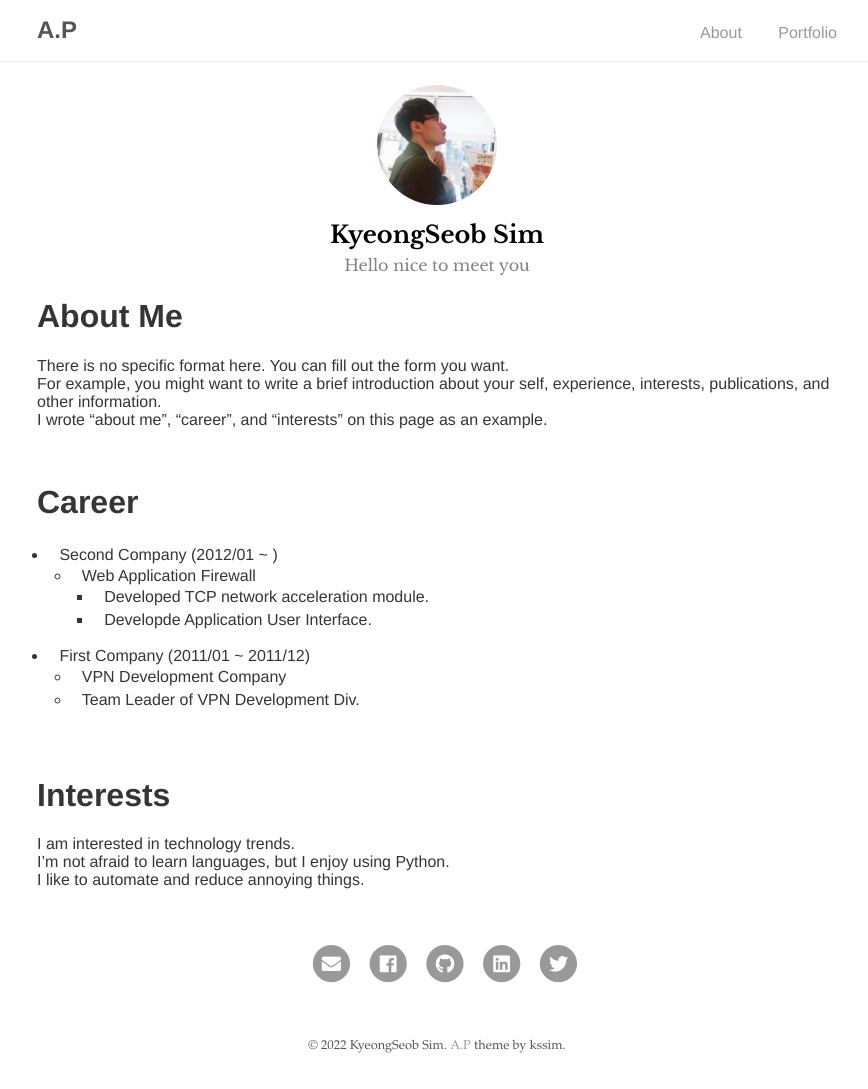
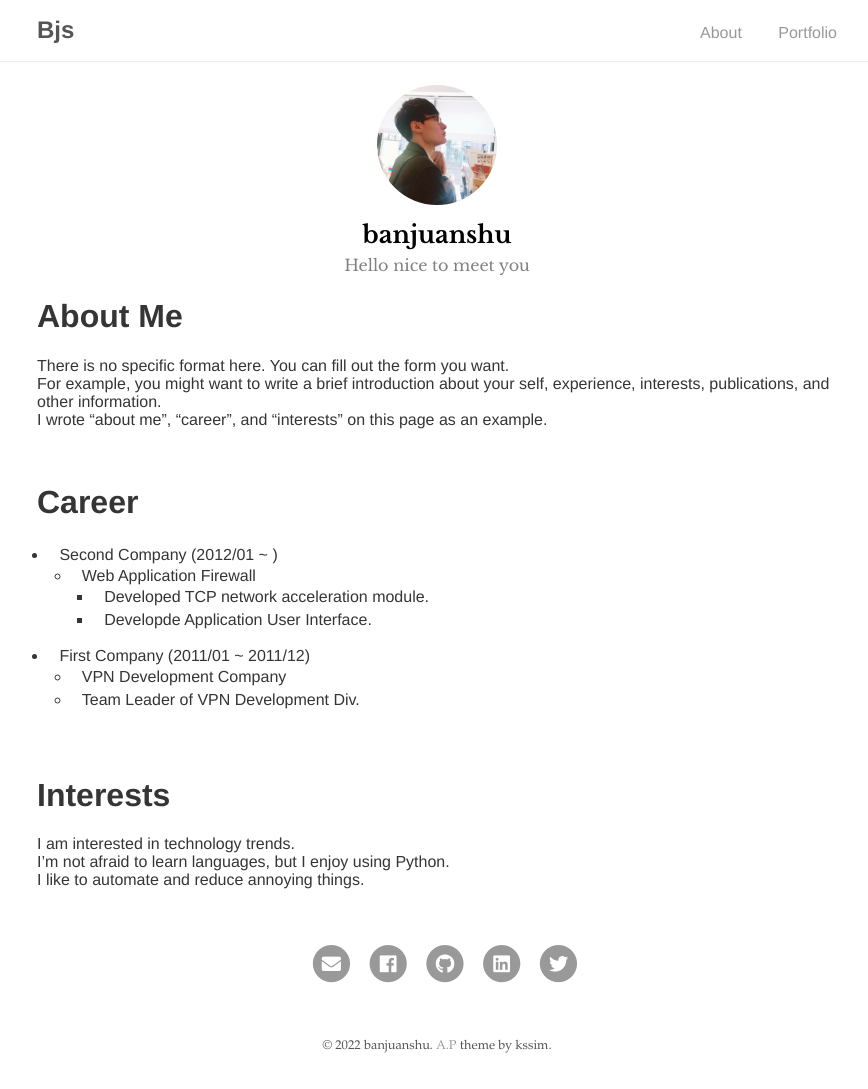
Before and after one commit to banjuanshu/banjuanshu.github.io, a Jekyll site: the page built from docs/index.md, in a window 1280 px wide. Shown: the whole page, without its empty margins (203-1071 px from the left). Built offline with Jekyll 4.4.1, drawn with Linux system fonts in a browser that asks for light colours; our own code applies the rules of GitHub Pages for plain Markdown files.

Commit message:
fix(base): init

```diff
--- a/docs/_config.yml
+++ b/docs/_config.yml
@@ -1,14 +1,14 @@
 # Site settings
-title: A.P
+title: Bjs
 baseurl: "/ap"
-url: "https://kssim.github.io"
+url: "https://banjuanshu.github.io"
 google_analytics: # Tracking ID, e.g. "UA-000000-01"
 
 # Author
 author:
-  name: KyeongSeob Sim
+  name: banjuanshu
   desc: Hello nice to meet you
-  email: ksub0912@gmail.com
+  email: bjs.null@gmail.com
   selfie: assets/img/profile.jpg
 
 # social
```
Also changed, not shown: 1 other file.
